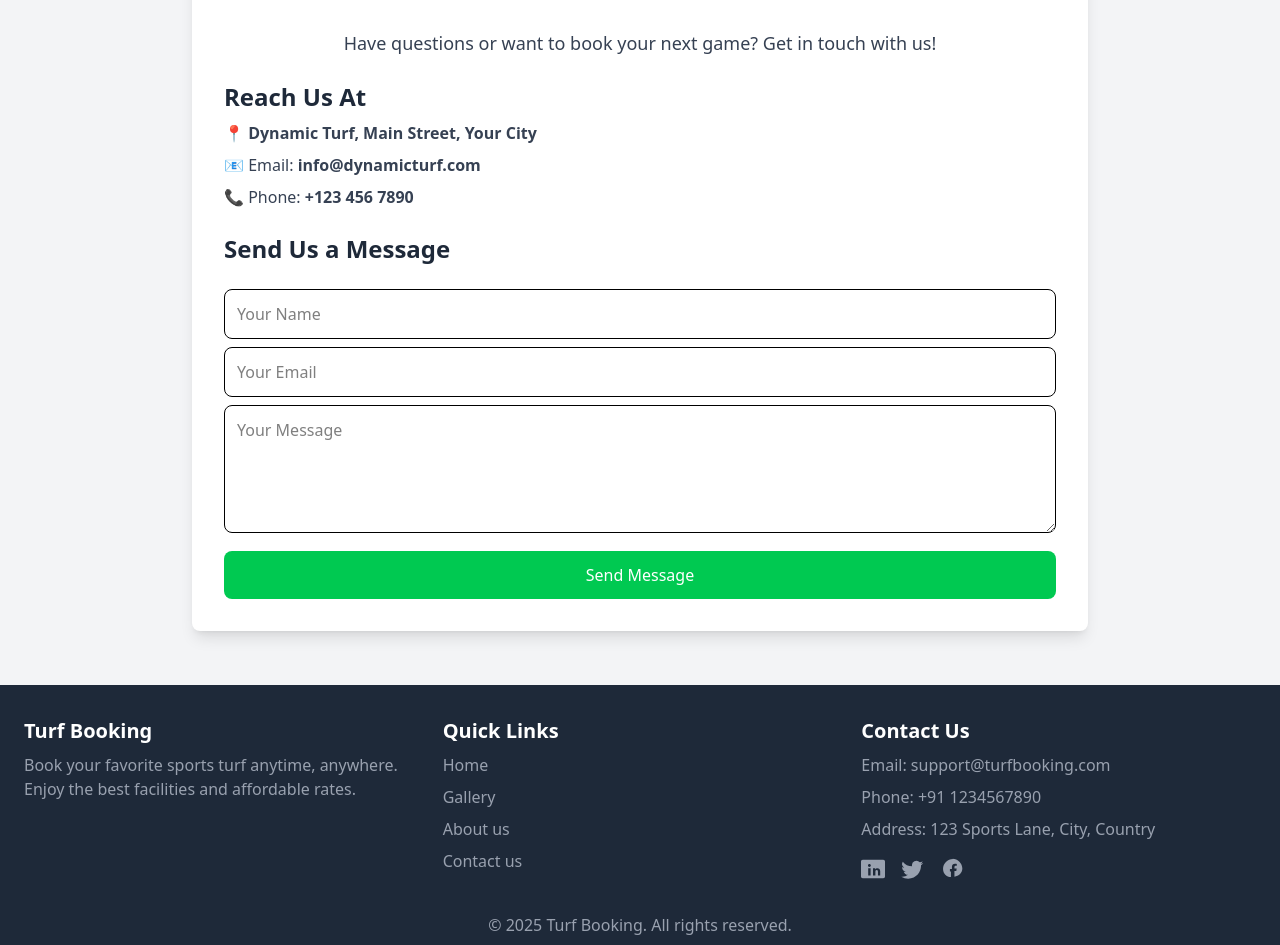
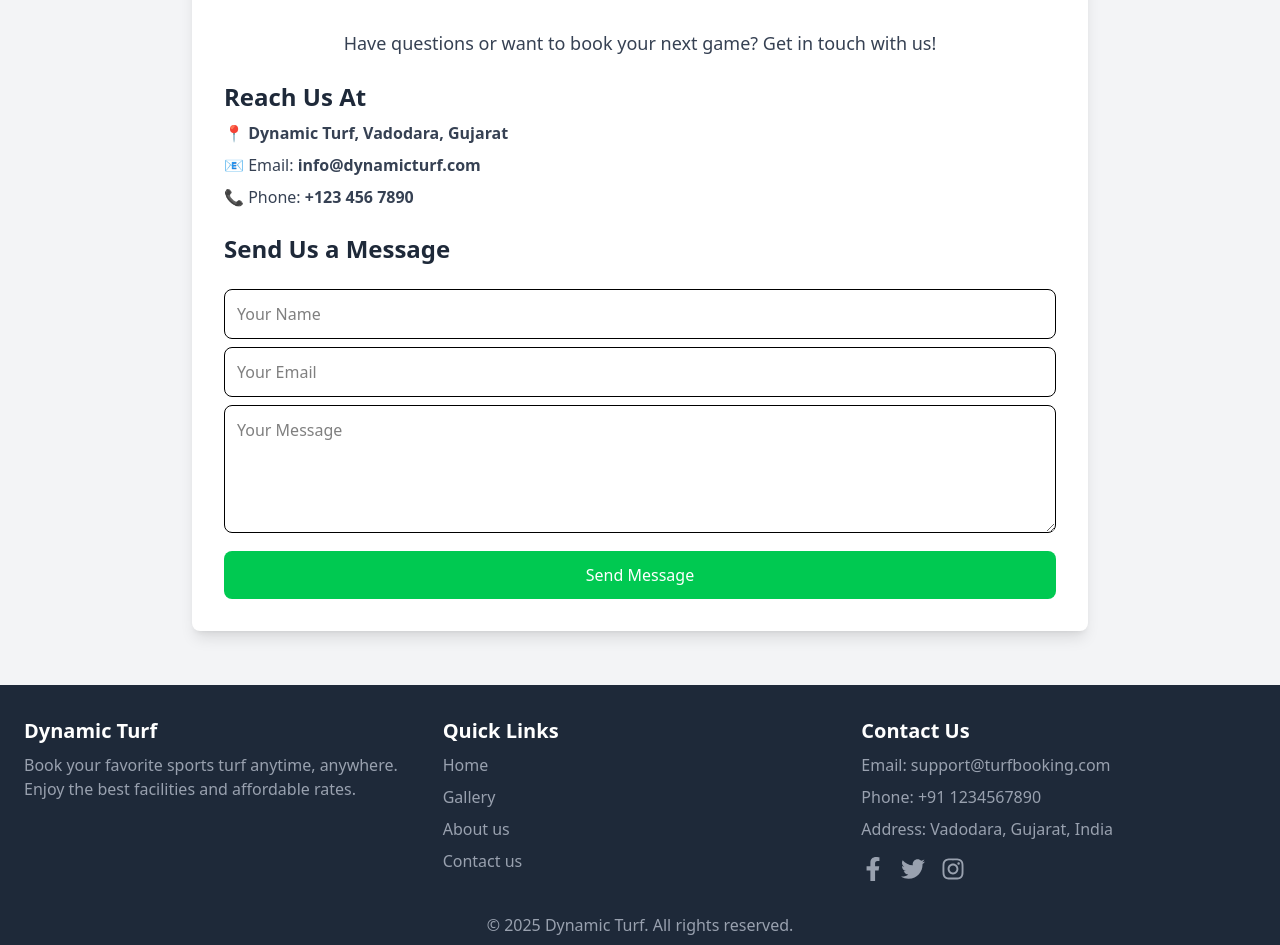
Before and after one commit to Shailyarajsinh/Dynamic_turf-, a React (Vite) app: page /contact-us in a window 1280 px wide. Shown: the part 187-1132 px from the top of the page. Built offline with nearby package versions, Linux system fonts and the light colour scheme.

Commit message:
Done some changes

```diff
--- a/src/components/Footer/Footer.jsx
+++ b/src/components/Footer/Footer.jsx
@@ -1,5 +1,5 @@
 import React from 'react';
-
+import { FaFacebookF, FaTwitter, FaInstagram } from "react-icons/fa";
 const Footer = () => {
   return (
     <footer className="bg-gray-800 text-white py-8">
@@ -7,7 +7,7 @@ const Footer = () => {
         <div className="grid grid-cols-1 md:grid-cols-3 gap-6">
           {/* About Section */}
           <div>
-            <h3 className="text-xl font-bold">Turf Booking</h3>
+            <h3 className="text-xl font-bold">Dynamic Turf</h3>
             <p className="mt-2 text-gray-400">
               Book your favorite sports turf anytime, anywhere. Enjoy the best facilities and affordable rates.
             </p>
@@ -32,37 +32,34 @@ const Footer = () => {
             </ul>
           </div>
 
+
+
           {/* Contact Section */}
           <div>
             <h3 className="text-xl font-bold">Contact Us</h3>
             <ul className="mt-2 space-y-2 text-gray-400">
               <li>Email: support@turfbooking.com</li>
               <li>Phone: +91 1234567890</li>
-              <li>Address: 123 Sports Lane, City, Country</li>
+              <li>Address: Vadodara, Gujarat, India</li>
             </ul>
             <div className="mt-4 flex space-x-4">
               <a href="#" className="text-gray-400 hover:text-green-500">
-                <svg className="w-6 h-6" fill="currentColor" viewBox="0 0 24 24">
-                  <path d="M24 4.56v14.91c0 .97-.79 1.76-1.76 1.76H1.76C.79 21.23 0 20.44 0 19.47V4.56C0 3.59.79 2.8 1.76 2.8h20.48c.97 0 1.76.79 1.76 1.76zM9.6 18.4v-7.2H7.2v7.2h2.4zm-1.2-8.4c.8 0 1.44-.64 1.44-1.44 0-.8-.64-1.44-1.44-1.44-.8 0-1.44.64-1.44 1.44 0 .8.64 1.44 1.44 1.44zm10.8 8.4v-4.08c0-2.16-1.2-3.12-2.8-3.12-1.28 0-1.88.72-2.2 1.2v-1.04H12v7.2h2.4v-3.6c0-.96.16-1.92 1.36-1.92 1.2 0 1.2 1.12 1.2 2v3.52H19.2z" />
-                </svg>
+                <FaFacebookF className="w-6 h-6" />
               </a>
               <a href="#" className="text-gray-400 hover:text-green-500">
-                <svg className="w-6 h-6" fill="currentColor" viewBox="0 0 24 24">
-                  <path d="M22.23 5.924c-.806.358-1.67.6-2.577.708a4.515 4.515 0 001.98-2.49 9.027 9.027 0 01-2.86 1.09 4.506 4.506 0 00-7.677 4.108 12.8 12.8 0 01-9.29-4.71 4.506 4.506 0 001.394 6.014 4.49 4.49 0 01-2.04-.563v.057a4.506 4.506 0 003.616 4.415 4.52 4.52 0 01-2.034.077 4.507 4.507 0 004.21 3.128 9.038 9.038 0 01-5.6 1.93c-.364 0-.724-.02-1.08-.063a12.75 12.75 0 006.92 2.03c8.3 0 12.84-6.88 12.84-12.84 0-.195-.005-.39-.014-.583a9.172 9.172 0 002.26-2.34z" />
-                </svg>
+                <FaTwitter className="w-6 h-6" />
               </a>
               <a href="#" className="text-gray-400 hover:text-green-500">
-                <svg className="w-6 h-6" fill="currentColor" viewBox="0 0 24 24">
-                  <path d="M12 2.04c-5.5 0-9.96 4.46-9.96 9.96 0 4.42 3.44 8.1 7.9 8.1v-5.72H8.9v-2.38h2.04V9.85c0-2.02 1.23-3.13 3.04-3.13.88 0 1.8.16 1.8.16v1.98h-1.02c-1 0-1.32.62-1.32 1.26v1.5h2.22l-.36 2.38h-1.86v5.72c4.46-.5 7.9-3.68 7.9-8.1 0-5.5-4.46-9.96-9.96-9.96z" />
-                </svg>
+                <FaInstagram className="w-6 h-6" />
               </a>
             </div>
           </div>
+
         </div>
 
         {/* Copyright Section */}
         <div className="mt-8 text-center text-gray-400">
-          &copy; {new Date().getFullYear()} Turf Booking. All rights reserved.
+          &copy; {new Date().getFullYear()} Dynamic Turf. All rights reserved.
         </div>
       </div>
     </footer>
--- a/src/components/Navbar/Navbar.jsx
+++ b/src/components/Navbar/Navbar.jsx
@@ -13,7 +13,7 @@ function Navbar() {
             <div className="container mx-auto px-6 py-4 flex justify-between items-center">
                 {/* Logo */}
                 <Link to="/" className="text-2xl font-bold text-green-600 flex items-center space-x-2">
-                    <span>⚽ Turf Booking</span>
+                    <span>⚽ Dynamic Turf </span>
                 </Link>
 
                 {/* Desktop Navigation */}
--- a/src/pages/Contact-us.jsx
+++ b/src/pages/Contact-us.jsx
@@ -12,7 +12,7 @@ function Contact() {
                 <div className="mt-6">
                     <h2 className="text-2xl font-semibold text-gray-800">Reach Us At</h2>
                     <p className="text-gray-700 mt-2">
-                        📍 <span className="font-semibold">Dynamic Turf, Main Street, Your City</span>
+                        📍 <span className="font-semibold">Dynamic Turf, Vadodara, Gujarat</span>
                     </p>
                     <p className="text-gray-700 mt-2">
                         📧 Email: <span className="font-semibold">info@dynamicturf.com</span>
--- a/src/pages/Home.jsx
+++ b/src/pages/Home.jsx
@@ -159,26 +159,26 @@ function HomePage() {
                 </div>
             </div>
 
-            {/* Popular Venues Section */}
+            {/* Popular Games Section */}
             <div className="py-16 px-4 md:px-0">
-                <h2 className="text-4xl font-bold text-center text-gray-800">Popular Venues</h2>
+                <h2 className="text-4xl font-bold text-center text-gray-800">Popular Games</h2>
                 <div className="grid grid-cols-1 md:grid-cols-3 gap-8 max-w-6xl mx-auto mt-10">
                     {[
-                        { img: "turf.jpg", title: "City Stadium", desc: "Perfect for football and cricket lovers." },
-                        { img: "turf.jpg", title: "Downtown Arena", desc: "Great indoor space for badminton and table tennis." },
-                        { img: "turf.jpg", title: "Community Sports Hub", desc: "Ideal for group bookings and tournaments." }
-
-                    ].map((venue, index) => (
+                        { img: "cricket.jpg", title: "Cricket", desc: "Experience the thrill of batting, bowling, and fielding." },
+                        { img: "football.jpg", title: "Football", desc: "Enjoy the fast-paced action of football with friends." },
+                        { img: "badminton.jpg", title: "Badminton", desc: "Perfect for singles or doubles matches indoors." }
+                    ].map((game, index) => (
                         <div key={index} className="bg-white shadow-xl rounded-xl overflow-hidden transform transition duration-300 hover:scale-105">
-                            <img src={venue.img} alt={venue.title} className="w-full h-56 object-cover" />
+                            <img src={game.img} alt={game.title} className="w-full h-56 object-cover" />
                             <div className="p-6 text-center">
-                                <h3 className="text-xl font-semibold text-gray-800">{venue.title}</h3>
-                                <p className="text-gray-600 mt-2">{venue.desc}</p>
+                                <h3 className="text-xl font-semibold text-gray-800">{game.title}</h3>
+                                <p className="text-gray-600 mt-2">{game.desc}</p>
                             </div>
                         </div>
                     ))}
                 </div>
             </div>
+
 
             {/* 3D Sports Section */}
             <div className="flex justify-center items-center bg-gray-100 py-12 px-4 md:px-0" style={{ backgroundImage: "url('/turf.jpg')" }}>
```
